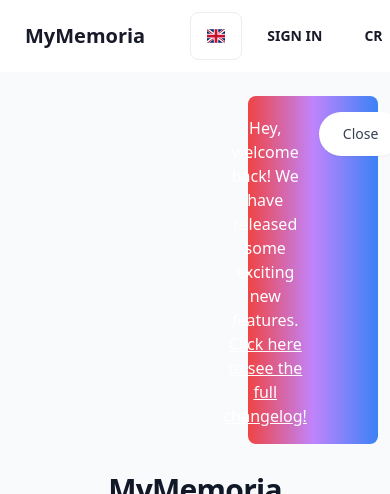
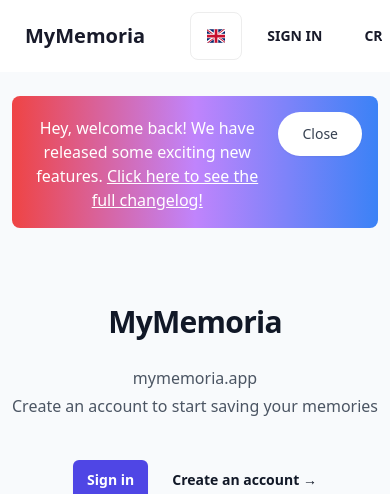
Before and after one commit to kristianka/mymemoria, a React (Vite) app in the folder frontend/: page / in a window 390 px wide. Shown: the top 494 px of the page. Built offline with nearby package versions, Linux system fonts and the light colour scheme; no server answers.

Commit message:
fix announcement bar being messed up on mobile

```diff
--- a/frontend/src/components/Frontpage/LandingPage.tsx
+++ b/frontend/src/components/Frontpage/LandingPage.tsx
@@ -7,7 +7,7 @@ const LandingPage = () => {
     document.title = t("appName");
     return (
         <>
-            <div className="m-3 ml-auto rounded-lg w-1/3">
+            <div className="m-3 rounded-lg sm:ml-auto sm:w-1/3">
                 <AnnouncementBanner />
             </div>
             <div className="flex flex-col mt-auto min-h-full place-items-center">
--- a/frontend/src/components/NavBarPages/NavBar.tsx
+++ b/frontend/src/components/NavBarPages/NavBar.tsx
@@ -78,6 +78,7 @@ const NavBar = ({ firebaseAuth, setFirebaseAuth }: props) => {
             {/* user is logged in */}
             {user ? (
                 <div className="flex-none">
+                    <div className="overflow-x-auto">
                         <div className="flex">
                             <Link id="addNoteButton" to="/notes/add/">
                                 <label tabIndex={0} className="btn btn-ghost btn-circle m-1">
@@ -104,6 +105,7 @@ const NavBar = ({ firebaseAuth, setFirebaseAuth }: props) => {
                                     {user.name}
                                 </label>
                             </Link>
+                        </div>
                     </div>
                     <div id="dropdownMenu" className="userAvatar dropdown dropdown-end">
                         <label tabIndex={0} className="btn btn-ghost btn-circle avatar">
```
Lines whose indentation alone changed are shown as unchanged.
